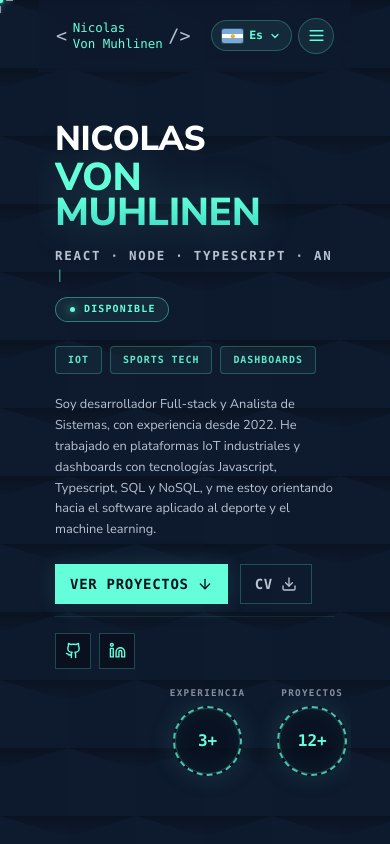
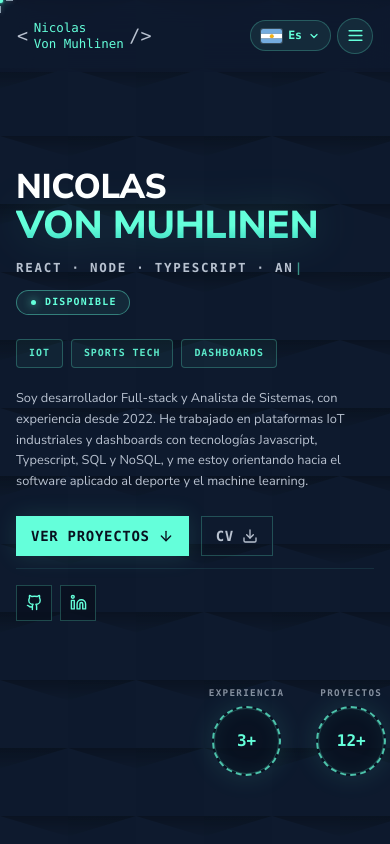
Before and after one commit to nicovon24/PortafolioNuevo, a Next.js app: page / in a window 390 px wide. Shown: the top 844 px of the page. Built offline with nearby package versions, Linux system fonts and the light colour scheme.

Commit message:
fix: width en dektop y mobile

```diff
--- a/src/components/sections/ExperienceSection.tsx
+++ b/src/components/sections/ExperienceSection.tsx
@@ -84,7 +84,7 @@ export default function ExperienceSection() {
         </div>
       </header>
 
-      <div className="relative mx-auto max-w-[72rem]">
+      <div className="relative mx-auto w-full max-w-none">
         <div
           className="pointer-events-none absolute left-[21px] top-3 bottom-3 hidden w-px bg-accent/35 md:left-1/2 md:block md:-translate-x-1/2"
           aria-hidden
--- a/src/components/sections/HeroSection.tsx
+++ b/src/components/sections/HeroSection.tsx
@@ -133,7 +133,7 @@ export default function HeroSection() {
         </motion.div>
       </aside>
 
-      <div className="relative z-0 flex w-full max-w-[48rem] flex-1 flex-col justify-center text-left lg:max-w-[52rem]">
+      <div className="relative z-0 flex w-full max-w-[56rem] flex-1 flex-col justify-center text-left lg:max-w-[64rem] xl:max-w-[70rem]">
         <div>
           <MotionSlide direction="left">
             <HeroScrambleName
@@ -142,7 +142,7 @@ export default function HeroSection() {
               line1Class={nameLine1Class}
               line2Class={nameLine2Class}
             />
-            <div className="mt-4 flex w-full max-w-2xl flex-col gap-3 font-mono text-[clamp(0.65rem,0.55rem+1vw,0.78rem)] font-semibold uppercase tracking-[0.14em] text-muted sm:flex-row sm:items-center sm:justify-between sm:gap-4">
+            <div className="mt-4 flex w-full max-w-3xl flex-col gap-3 font-mono text-[clamp(0.65rem,0.55rem+1vw,0.78rem)] font-semibold uppercase tracking-[0.14em] text-muted sm:flex-row sm:items-center sm:justify-between sm:gap-4">
               <div className="min-h-[1.5em] min-w-0 flex-1 sm:mr-2">
                 <HeroRoleCycle className="text-muted" />
               </div>
@@ -160,7 +160,7 @@ export default function HeroSection() {
           </MotionSlide>
           <MotionFade delay={0.08}>
             <ul
-              className="mt-6 flex max-w-2xl flex-wrap gap-2"
+              className="mt-6 flex max-w-3xl flex-wrap gap-2"
               aria-label={t("hero.stackFocus")}
             >
               {HERO_TAGS.map((tag) => (
@@ -174,7 +174,7 @@ export default function HeroSection() {
             </ul>
           </MotionFade>
           <MotionFade delay={0.1}>
-            <p className="mt-5 max-w-2xl font-sans text-[0.8rem] leading-relaxed text-muted sm:mt-6 sm:text-[0.95rem]">
+            <p className="mt-5 max-w-3xl font-sans text-[0.8rem] leading-relaxed text-muted sm:mt-6 sm:text-[0.95rem]">
               {t("hero.intro")}
             </p>
           </MotionFade>
--- a/src/components/ui/Navbar.tsx
+++ b/src/components/ui/Navbar.tsx
@@ -79,7 +79,8 @@ export default function Navbar() {
   return (
     <motion.header
       className={cn(
-        "fixed top-0 left-1/2 z-40 flex w-[var(--layout-shell-width)] max-[560px]:w-[min(var(--layout-shell-width),calc(100vw-1rem))] -translate-x-1/2 items-center justify-between gap-[clamp(1rem,2vw,2.5rem)] overflow-hidden border border-transparent bg-[rgba(14,26,46,0.72)] px-page py-[1.05rem] backdrop-blur-[18px]",
+        "fixed top-0 left-1/2 z-40 flex w-[var(--layout-shell-width)] max-sm:w-full -translate-x-1/2 items-center justify-between gap-[clamp(1rem,2vw,2.5rem)] border border-transparent bg-[rgba(14,26,46,0.72)] px-page py-[1.05rem] backdrop-blur-[18px]",
+        open ? "overflow-visible" : "overflow-hidden",
         hasScrolled &&
           "rounded-full border-line bg-[rgba(8,17,31,0.86)] py-3 px-[clamp(1rem,3vw,2rem)] shadow-[0_18px_60px_rgba(0,0,0,0.34)]",
       )}
@@ -127,13 +128,19 @@ export default function Navbar() {
       </nav>
       <div className="relative z-[1] flex items-center gap-1.5">
         <LanguageToggle />
-        <button type="button" className={cn(headerIconBtn, "lg:hidden")} onClick={() => setOpen((value) => !value)} aria-label="Abrir menu">
+        <button
+          type="button"
+          className={cn(headerIconBtn, "lg:hidden")}
+          onClick={() => setOpen((value) => !value)}
+          aria-label={open ? "Cerrar menu" : "Abrir menu"}
+          aria-expanded={open}
+        >
           {open ? <X size={19} /> : <Menu size={19} />}
         </button>
       </div>
       {open && (
         <motion.nav
-          className="absolute top-[calc(100%+10px)] right-0 grid w-[min(260px,88vw)] gap-3 rounded-[22px] border border-line bg-[rgba(8,17,31,0.96)] p-4 shadow-[0_24px_60px_rgba(25,25,25,0.14)] lg:hidden"
+          className="absolute top-[calc(100%+10px)] right-0 z-50 grid w-[min(260px,88vw)] gap-3 rounded-[22px] border border-line bg-[rgba(8,17,31,0.96)] p-4 shadow-[0_24px_60px_rgba(25,25,25,0.14)] lg:hidden"
           aria-label="Navegacion mobile"
           initial={{ opacity: 0, y: -14, scale: 0.98 }}
           animate={{ opacity: 1, y: 0, scale: 1 }}
--- a/src/styles/globals.css
+++ b/src/styles/globals.css
@@ -21,9 +21,21 @@
 :root {
   --line: rgba(100, 255, 218, 0.24);
   --page-padding: var(--spacing-page);
-  --layout-shell-width: min(80vw, 82rem);
+  --layout-shell-width: 100%;
   --hud-tick: #8b9cad;
   --hud-tick-glow: rgba(139, 156, 173, 0.45);
+}
+
+@media (min-width: 640px) {
+  :root {
+    --layout-shell-width: min(94vw, 96rem);
+  }
+}
+
+@media (min-width: 1536px) {
+  :root {
+    --layout-shell-width: min(91vw, 102rem);
+  }
 }
 
 @layer base {
```
